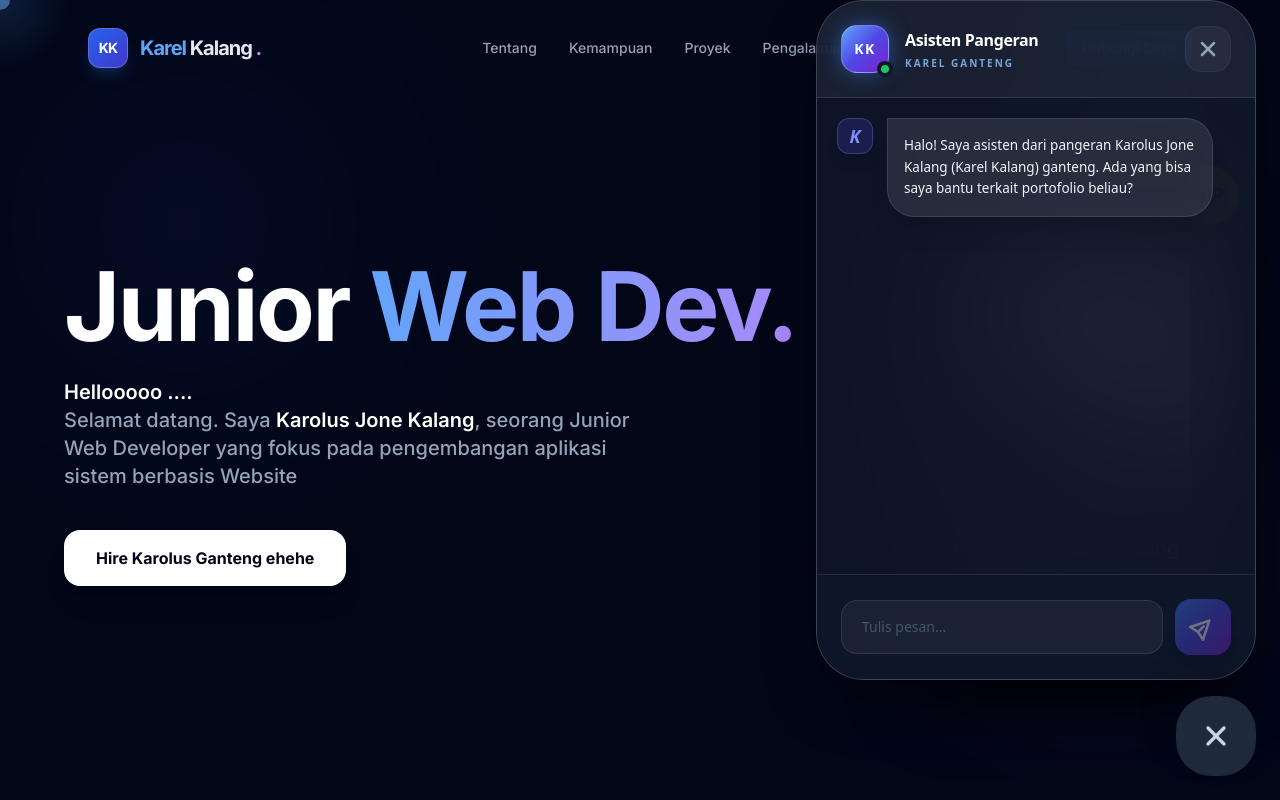
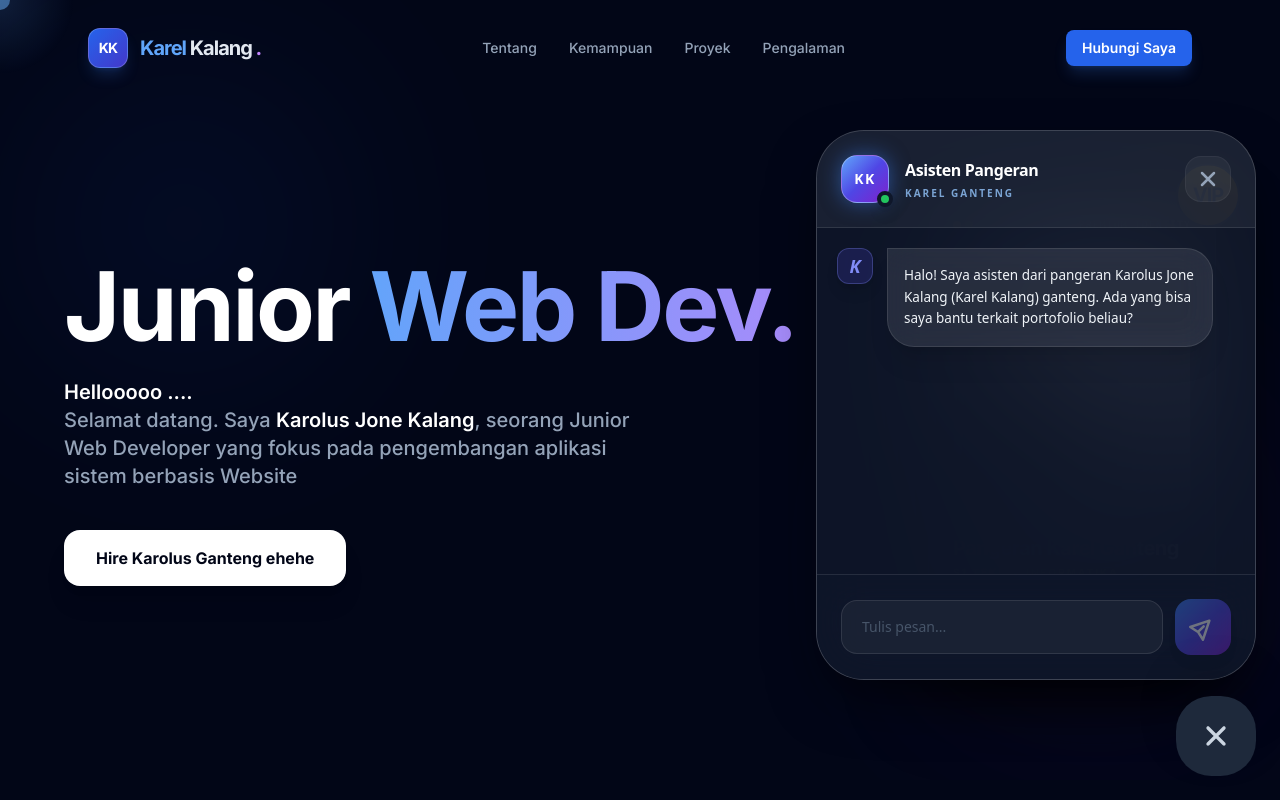
Before and after one commit to Kharell/karel, a React (Vite) app: page / in a window 1280 px wide. Both pictures are taken after a click on the button 1216 px from the left and 736 px from the top of the page. Shown: the top 800 px of the page. Built offline with nearby package versions, Linux system fonts and the light colour scheme.

Commit message:
tampilan chatbot responsif

```diff
--- a/components/Chatbot.tsx
+++ b/components/Chatbot.tsx
@@ -27,9 +27,16 @@ const Chatbot: React.FC = () => {
   };
 
   useEffect(() => {
+    // Menangani tinggi viewport dinamis (perbaikan untuk mobile & zoom)
+    const handleResize = () => {
+      let vh = window.innerHeight * 0.01;
+      document.documentElement.style.setProperty("--vh", `${vh}px`);
+    };
+
     if (isOpen) {
+      handleResize();
+      window.addEventListener("resize", handleResize);
       scrollToBottom();
-      // Mencegah scroll pada body saat chat terbuka di mobile
       if (window.innerWidth < 640) {
         document.body.style.overflow = "hidden";
       }
@@ -37,6 +44,7 @@ const Chatbot: React.FC = () => {
       document.body.style.overflow = "unset";
     }
     return () => {
+      window.removeEventListener("resize", handleResize);
       document.body.style.overflow = "unset";
     };
   }, [messages, isOpen]);
@@ -51,9 +59,6 @@ const Chatbot: React.FC = () => {
 
     try {
       const ai = new GoogleGenAI({ apiKey: import.meta.env.VITE_API_KEY });
-      // tanbahjab nanti api key nya 2 lagi agar bisa lama di gunakan promting saat chat
-      // const ai = new GoogleGenAI({ apiKey: import.meta.env.VITE_API_KEY });
-      // const ai = new GoogleGenAI({ apiKey: import.meta.env.VITE_API_KEY });
 
       const systemInstruction = `
         Anda adalah asisten virtual cerdas untuk website portofolio Karolus Jone Kalang.
@@ -109,7 +114,13 @@ const Chatbot: React.FC = () => {
     <div className="fixed bottom-6 right-6 z-[100] font-sans antialiased">
       {/* Chat Window Container */}
       {isOpen && (
-        <div className="absolute bottom-24 right-0 w-[92vw] sm:w-[440px] h-[75vh] sm:h-[680px] max-h-[700px] flex flex-col bg-slate-900/90 backdrop-blur-3xl border border-white/20 shadow-[0_25px_60px_-15px_rgba(0,0,0,0.7)] rounded-[3rem] overflow-hidden origin-bottom-right animate-in fade-in zoom-in slide-in-from-bottom-12 duration-500 ease-out">
+        <div
+          style={{
+            // Tinggi dikurangi sedikit dan dibuat dinamis agar tidak terpotong saat zoom
+            height: "calc(var(--vh, 1vh) * 85 - 20px)",
+            maxHeight: "550px",
+          }}
+          className="absolute bottom-24 right-0 w-[92vw] sm:w-[440px] flex flex-col bg-slate-900/90 backdrop-blur-3xl border border-white/20 shadow-[0_25px_60px_-15px_rgba(0,0,0,0.7)] rounded-[3rem] overflow-hidden origin-bottom-right animate-in fade-in zoom-in slide-in-from-bottom-12 duration-500 ease-out">
           {/* Header */}
           <div className="relative flex items-center justify-between p-5 sm:p-6 bg-white/5 border-b border-white/10 shrink-0">
             <div className="flex items-center gap-4">
@@ -156,7 +167,6 @@ const Chatbot: React.FC = () => {
               <div
                 key={idx}
                 className={`flex gap-3.5 ${msg.role === "user" ? "flex-row-reverse" : "flex-row"} animate-in fade-in slide-in-from-bottom-4 duration-500`}>
-                {/* Avatar: User Icon vs AI "K" Logo */}
                 <div
                   className={`w-9 h-9 rounded-xl flex items-center justify-center shrink-0 shadow-lg border ${
                     msg.role === "user"
@@ -190,7 +200,6 @@ const Chatbot: React.FC = () => {
               </div>
             ))}
 
-            {/* Indikator Memutar saat Menunggu Balasan AI */}
             {isLoading && (
               <div className="flex gap-3.5 animate-in fade-in duration-300">
                 <div className="w-9 h-9 rounded-xl bg-indigo-600/20 border border-indigo-400/30 text-indigo-400 flex items-center justify-center shrink-0">
```
